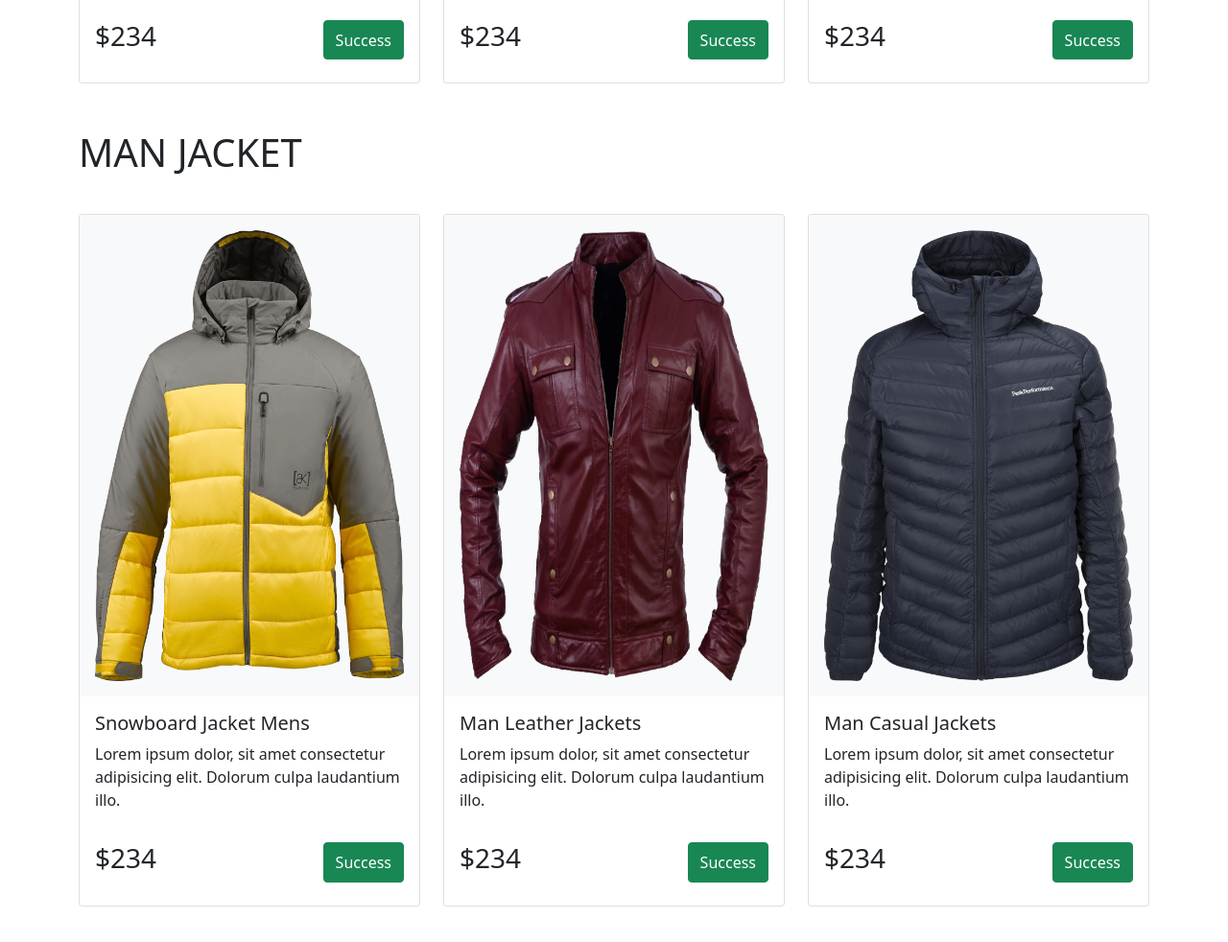
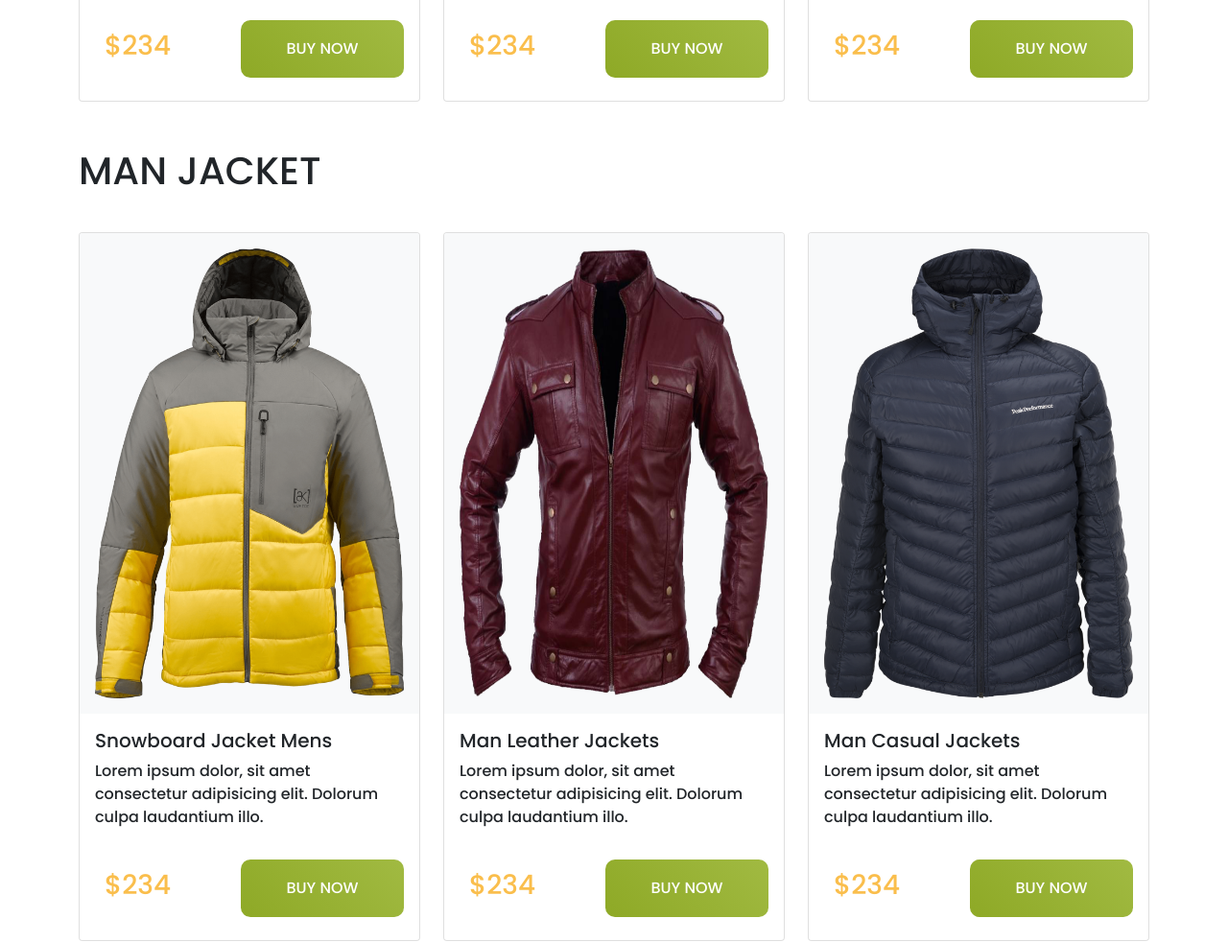
Before and after one commit to Shihab-Mizi/penguin-fashion, a plain HTML site: page index.html in a window 1280 px wide. Shown: the part 1340-2322 px from the top of the page at 96% size. Drawn offline with nearby package versions, Linux system fonts and the light colour scheme.

Commit message:
almost done

```diff
--- a/css/style.css
+++ b/css/style.css
@@ -1,5 +1,20 @@
-
+*{
+    font-family: 'Poppins', sans-serif;
+}
 .header-bg{
    height: 40;
     background-color: #FFFBF0;
 }
+.buy-button{
+    background-image: linear-gradient(45deg,#8EA926,#A1BA42);
+    color: white;
+    border: none;
+    width: 170px;
+    height: 60px;
+    border-radius: 10px;
+}
+.price-color{
+    color: #FABE4C;
+    margin: 5px;
+    padding: 5px;
+}
--- a/index.html
+++ b/index.html
@@ -10,7 +10,10 @@
 
     <!-- Bootstrap CSS -->
     <link href="https://cdn.jsdelivr.net/npm/bootstrap@5.0.2/dist/css/bootstrap.min.css" rel="stylesheet" integrity="sha384-EVSTQN3/azprG1Anm3QDgpJLIm9Nao0Yz1ztcQTwFspd3yD65VohhpuuCOmLASjC" crossorigin="anonymous">
-
+    <!-- google font -->
+    <link rel="preconnect" href="https://fonts.googleapis.com">
+<link rel="preconnect" href="https://fonts.gstatic.com" crossorigin>
+<link href="https://fonts.googleapis.com/css2?family=Poppins:wght@500&display=swap" rel="stylesheet">
 
     <title>Hello, world!</title>
   </head>
@@ -61,7 +64,7 @@
                    <h1>BE THE PENGUINS</h1>
                    <h1>OF WINTER</h1>
                    <p>Lorem ipsum dolor sit amet consectetur, adipisicing elit. Repudiandae, dignissimos!</p>
-                   <button class="btn btn-primary"><i class="fas fa-shopping-cart">BUY NOW</i></button>
+                   <button class="buy-button">BUY NOW</button>
                </div>
               </div>
               <div class="col-md-5 d-flex align-items-center">
@@ -87,8 +90,8 @@
               <p class="card-text">Lorem ipsum dolor, sit amet consectetur adipisicing elit. Dolorum culpa laudantium illo.</p>
             </div>
             <div class="d-flex justify-content-between mb-2 p-3">
-                <h3>$234</h3>
-                <button type="button" class="btn btn-success">Success</button>
+                <h3 class="price-color">$234</h3>
+                <button type="button" class="buy-button">BUY NOW</button>
             </div>
           </div>
         </div>
@@ -100,8 +103,8 @@
               <p class="card-text">Lorem ipsum dolor, sit amet consectetur adipisicing elit. Dolorum culpa laudantium illo.</p>
             </div>
             <div class="d-flex justify-content-between mb-2 p-3">
-                <h3>$234</h3>
-                <button type="button" class="btn btn-success">Success</button>
+                <h3 class="price-color">$234</h3>
+                <button type="button" class="buy-button">BUY NOW</button>
             </div>
           </div>
         </div>
@@ -113,8 +116,8 @@
               <p class="card-text">Lorem ipsum dolor, sit amet consectetur adipisicing elit. Dolorum culpa laudantium illo.</p>
             </div>
             <div class="d-flex justify-content-between mb-2 p-3">
-                <h3>$234</h3>
-                <button type="button" class="btn btn-success">Success</button>
+                <h3 class="price-color">$234</h3>
+                <button type="button" class="buy-button">BUY NOW</button>
             </div>
           </div>
         </div>
@@ -132,8 +135,8 @@
               <p class="card-text">Lorem ipsum dolor, sit amet consectetur adipisicing elit. Dolorum culpa laudantium illo.</p>
             </div>
             <div class="d-flex justify-content-between mb-2 p-3">
-                <h3>$234</h3>
-                <button type="button" class="btn btn-success">Success</button>
+                <h3 class="price-color">$234</h3>
+                <button type="button" class="buy-button">BUY NOW</button>
             </div>
           </div>
         </div>
@@ -145,8 +148,8 @@
               <p class="card-text">Lorem ipsum dolor, sit amet consectetur adipisicing elit. Dolorum culpa laudantium illo.</p>
             </div>
             <div class="d-flex justify-content-between mb-2 p-3">
-                <h3>$234</h3>
-                <button type="button" class="btn btn-success">Success</button>
+                <h3 class="price-color">$234</h3>
+                <button type="button" class="buy-button">BUY NOW</button>
             </div>
           </div>
         </div>
@@ -158,8 +161,8 @@
               <p class="card-text">Lorem ipsum dolor, sit amet consectetur adipisicing elit. Dolorum culpa laudantium illo.</p>
             </div>
             <div class="d-flex justify-content-between mb-2 p-3">
-                <h3>$234</h3>
-                <button type="button" class="btn btn-success">Success</button>
+                <h3 class="price-color">$234</h3>
+                <button type="button" class="buy-button">BUY NOW</button>
             </div>
           </div>
         </div>
```
